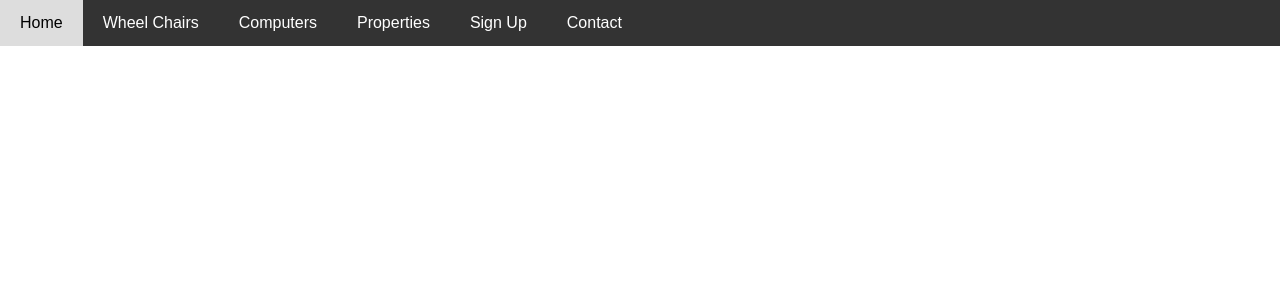
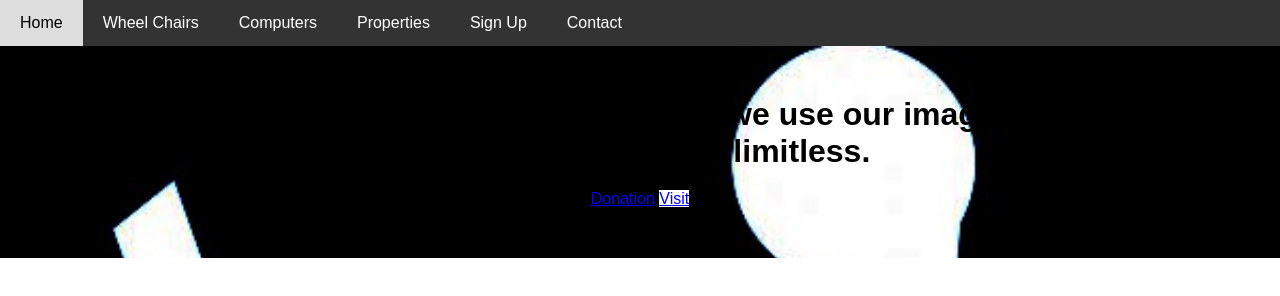
Before and after one commit to YardleyFra/yf239-A04, a plain HTML site: page home.html in a window 1280 px wide. Drawn offline with Linux system fonts and the light colour scheme; files that its build step writes are made by us from their sources.

Commit message:
hero_section

```diff
--- a/home.html
+++ b/home.html
@@ -16,5 +16,13 @@
             <li><a href="#contact">Contact</a></li>
         </ul>
     </nav>
+    <section class="hero">
+        <div class="hero-content">
+            <h1>Limitations live only in our minds. But if we use our imaginations, our possibilities become limitless.</h1>
+            <a href="#donation" class="btn btn-primary">Donation</a>
+            <a href="#home" class="btn btn-secondary">Visit</a>
+        </div>
+    </section>
+    </section>
 </body>
 </html>
```
Also changed, not shown: 1 other file.
